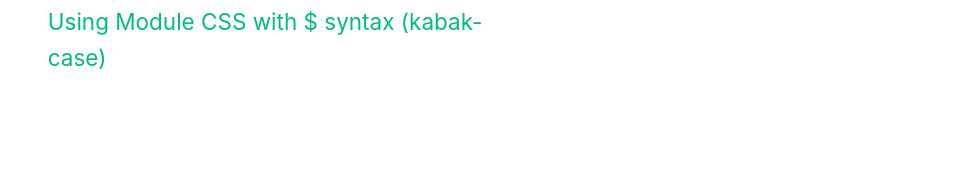
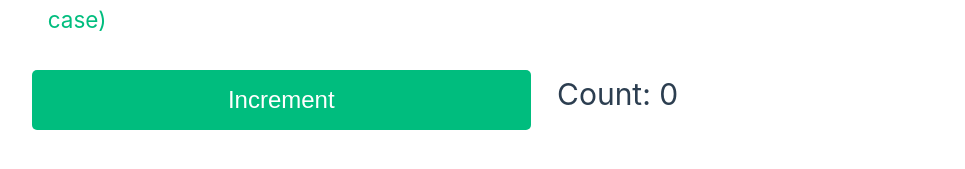
Before and after one commit to desuchan27/learning-vue, a Vue app: page / in a window 1280 px wide. Shown: the part 589-758 px from the top of the page, without its empty margins (83-1048 px from the left). Built offline with nearby package versions, Linux system fonts and the light colour scheme.

Commit message:
learned how event works

```diff
--- a/src/App.vue
+++ b/src/App.vue
@@ -2,6 +2,7 @@
 import MyComponent from './components/MyComponent.vue'
 import CombinedStyle from './components/CombinedStyle.vue'
 import ModuleStyle from './components/ModuleStyle.vue'
+import MyEvent from './components/MyEvent.vue'
 // import GlobalStyle from './components/GlobalStyle.vue'
 // import LocalStyle from './components/LocalStyle.vue'
 </script>
@@ -11,6 +12,7 @@ import ModuleStyle from './components/ModuleStyle.vue'
   <MyComponent />
   <CombinedStyle />
   <ModuleStyle />
+  <MyEvent />
 </template>
 <style scoped>
 /* h1 {
--- a/src/components/GlobalStyle.vue
+++ b/src/components/GlobalStyle.vue
@@ -7,4 +7,11 @@
 .text-red {
   color: red;
 }
+
+.global-box {
+  padding: 1rem 1rem;
+  width: 95%;
+  margin-bottom: 1rem;
+  border-radius: 5px;
+}
 </style>
--- a/src/components/ModuleStyle.vue
+++ b/src/components/ModuleStyle.vue
@@ -1,6 +1,10 @@
+<script>
+import './GlobalStyle.vue'
+</script>
+
 <template>
-  <h2 :class="$style['m-class']">Using Module CSS with $ syntax (kabak-case)</h2>
-  <h2 :class="$style.camelCaseClass">Using Module CSS with $ syntax</h2>
+  <h2 :class="[$style['m-class'], 'global-box']">Using Module CSS with $ syntax (kabak-case)</h2>
+  <h2 :class="[$style.camelCaseClass, 'global-box']">Using Module CSS with $ syntax</h2>
 </template>
 
 <style module>
@@ -9,15 +13,34 @@
   background-color: white;
   color: hsl(160, 100%, 37%);
   width: 95%;
-  padding: 1rem 1rem;
+  /* padding: 1rem 1rem;
   margin-bottom: 1rem;
-  border-radius: 5px;
+  border-radius: 5px; */
 }
 
 .camelCaseClass {
   color: white;
-  padding: 1rem 1rem;
+  /* padding: 1rem 1rem;
   margin-bottom: 1rem;
-  border-radius: 5px;
+  border-radius: 5px; */
 }
 </style>
+
+<style module>
+/* kebak */
+.m-class {
+  background-color: white;
+  color: hsl(160, 100%, 37%);
+  width: 95%;
+  /* padding: 1rem 1rem;
+  margin-bottom: 1rem;
+  border-radius: 5px; */
+}
+
+.camelCaseClass {
+  color: white;
+  /* padding: 1rem 1rem;
+  margin-bottom: 1rem;
+  border-radius: 5px; */
+}
+</style>
--- /dev/null
+++ b/src/components/MyEvent.vue
@@ -0,0 +1,23 @@
+<script setup>
+import { ref } from 'vue'
+
+const count = ref(0)
+
+const increment = () => {
+  count.value++
+}
+</script>
+
+<template>
+  <button @click="increment" class="global-box increment-button">Increment</button>
+  <h1>Count: {{ count }}</h1>
+</template>
+
+<style>
+.increment-button {
+  border: 0;
+  background-color: hsl(160, 100%, 37%);
+  color: white;
+  font-size: 1.5rem;
+}
+</style>
```
